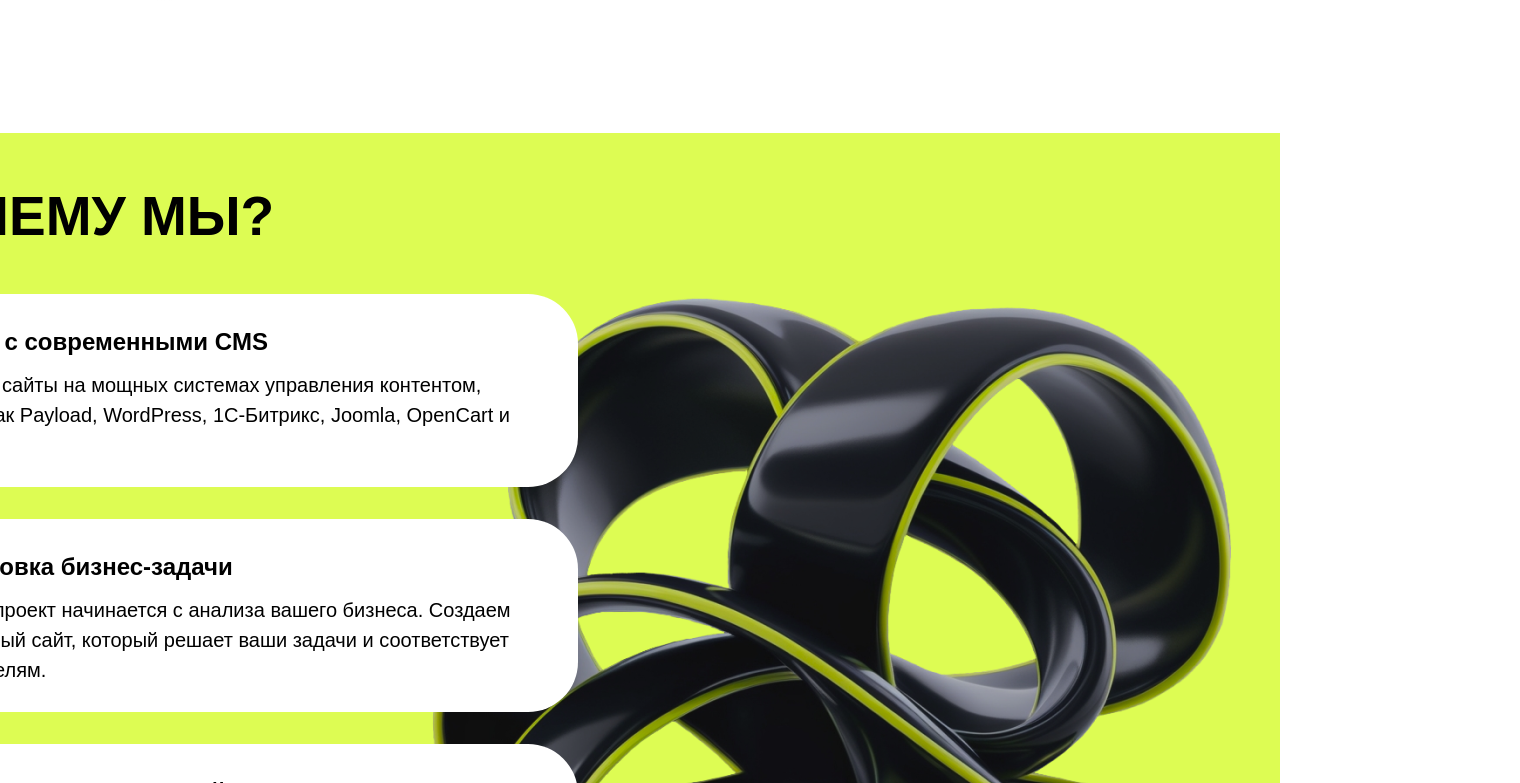
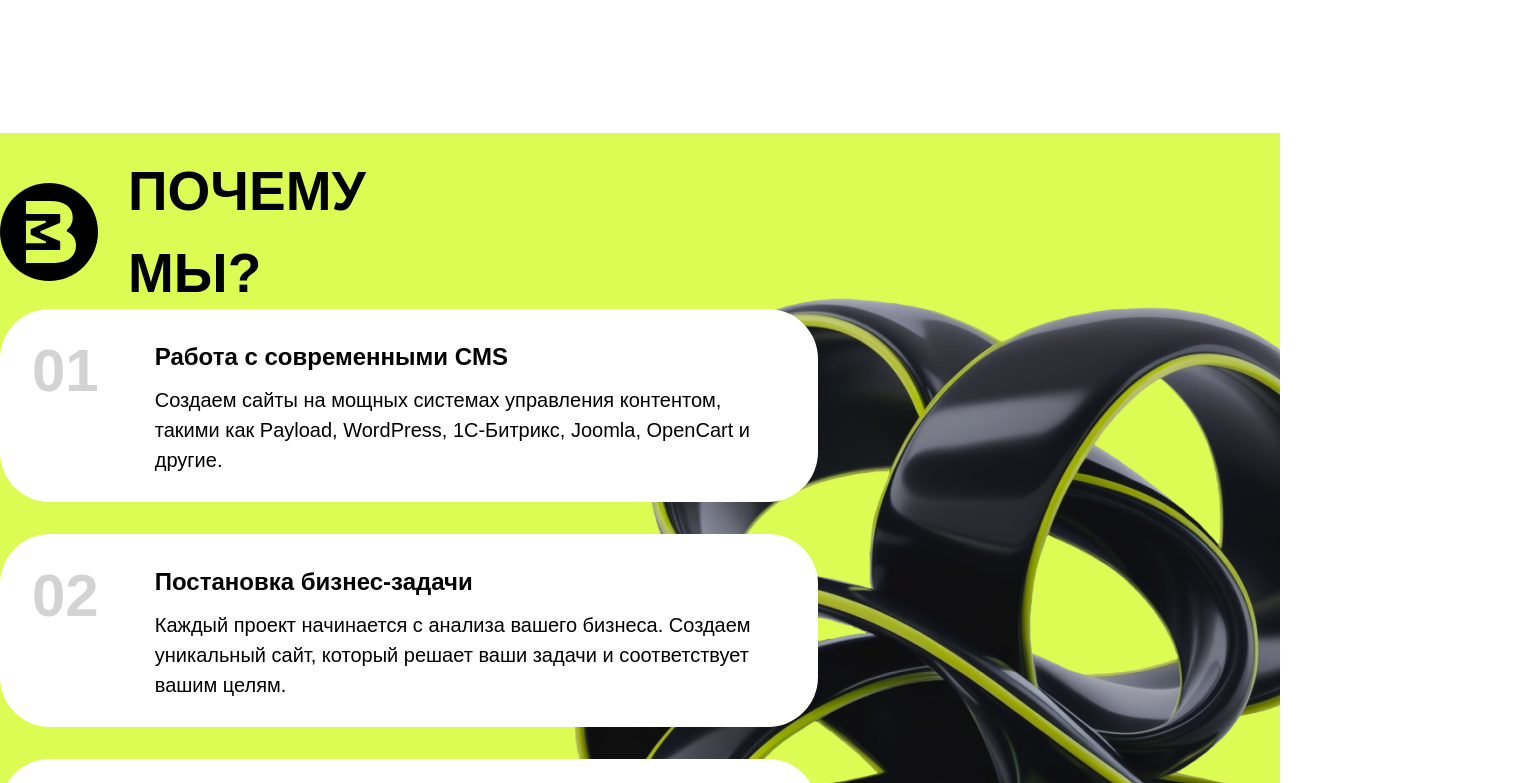
Before and after one commit to 1Slivador1Dali1/bm-w, a Next.js app: page / in a window 1280 px wide. Shown: the part 821-1604 px from the top of the page, 1520 px wide, since content can reach past the window. Built offline with nearby package versions, Linux system fonts and the light colour scheme.

Commit message:
blockWhyWe-1440

```diff
--- a/app/page.tsx
+++ b/app/page.tsx
@@ -88,17 +88,17 @@ export default function Home() {
         </div>
       </div>
 
-      <div className="h-[869px] min-w-[359px] max-md:max-w-[730px] md:max-w-[730px] lg:max-w-[1200px] xl:max-w-[1400px] 2xl:max-w-[1920px] bg-[var(--osnovnoy-cvet)] mx-auto flex items-center justify-center relative">
+      <div className="h-[869px] min-w-[359px] max-md:max-w-[730px] md:max-w-[730px] lg:max-w-[1200px] xl:max-w-[1600px] 2xl:max-w-[1920px] bg-[var(--osnovnoy-cvet)] mx-auto flex items-center justify-center relative mb-11 overflow-hidden">
         <Image
           src="/bgwe.png"
-          className=" hidden absolute top-[146px] right-[28px] md:block "
+          className="hidden absolute xl:bottom-0 xl:right-[-114px] 2xl:top-[146px] 2xl:right-[28px] md:block "
           alt="Example"
           width={826}
           height={723}
         />
 
-        <div className="w-[1760px] absolute z-10">
-          <div className="max-w-[1770px] flex flex-col items-start justify-start gap-7 h-[800px]">
+        <div className="xl:max-w-[1535px] 2xl:w-[1760px] absolute z-10">
+          <div className="xl:max-w-[1335px] 2xl:max-w-[1700px] flex flex-col items-start justify-start gap-7 2xl:h-[800px]">
             <div className="max-w-[1760px] max-h-[98px] flex items-center gap-[30px] pr-[800px]">
               <Image
                 src="/logoweblock.svg"
```
